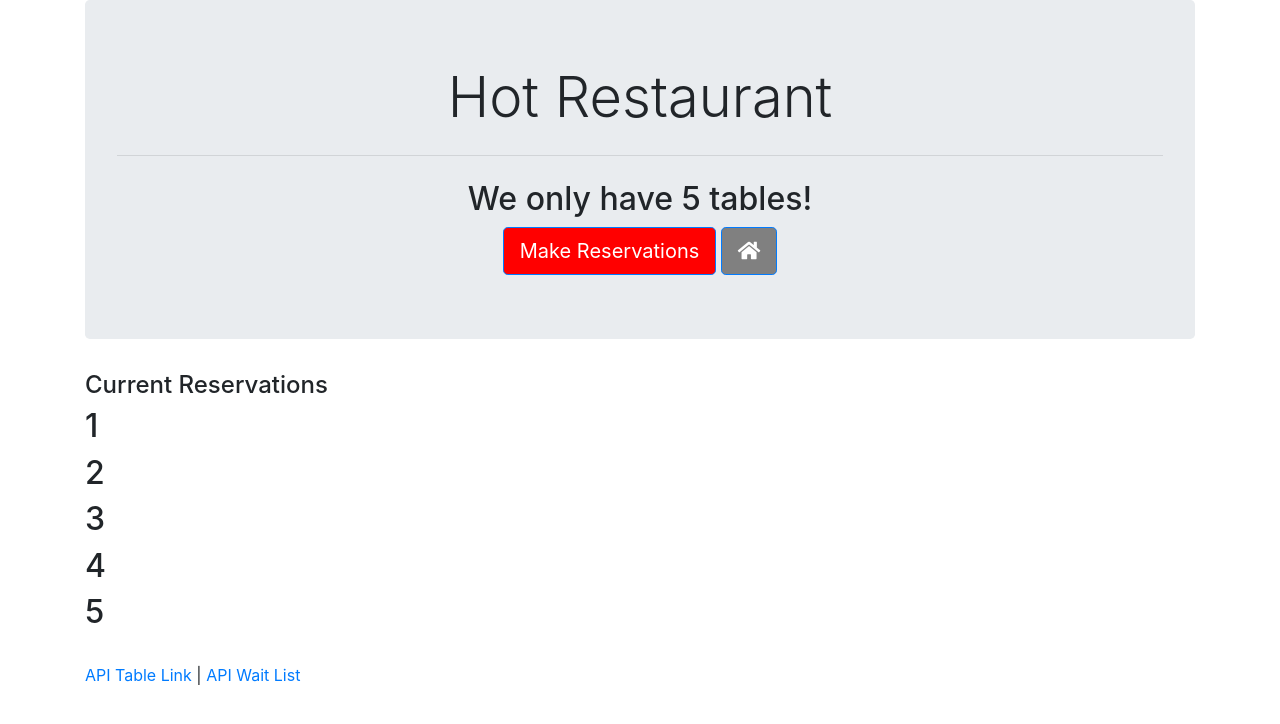
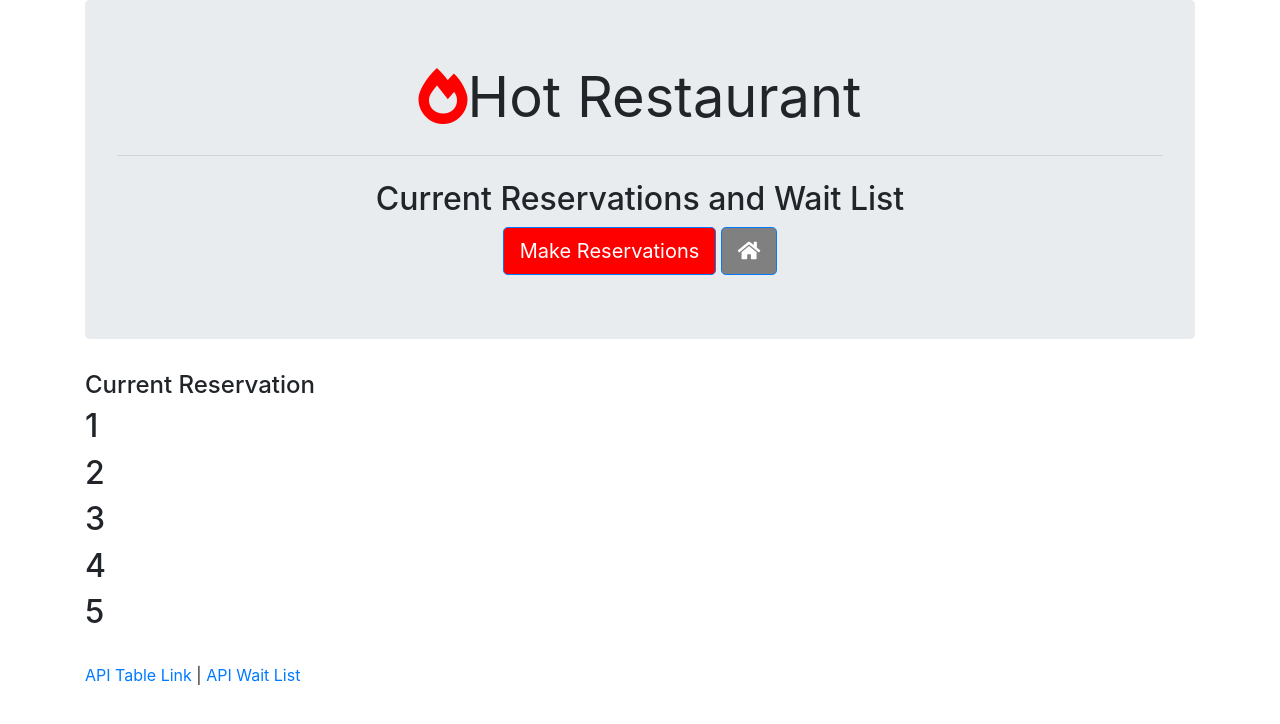
Before and after one commit to luvwitch/HotRestaurant, a website: page tables.html in a window 1280 px wide. Drawn offline with nearby package versions, Linux system fonts and the light colour scheme.

Commit message:
updating tables

```diff
--- a/tables.html
+++ b/tables.html
@@ -13,9 +13,9 @@
 
     <div class="container">
         <div id="center" class="jumbotron">
-            <h1 class="display-4">Hot Restaurant</h1>
+            <h1 class="display-4"><i id="fire" class="fas fa-fire-alt"></i><strong>Hot Restaurant</strong></h1>
             <hr class="my-4">
-            <h2>We only have 5 tables!</h2>
+            <h2>Current Reservations and Wait List</h2>
             <a id="red" class="btn btn-primary btn-lg" href="./reserve.html" role="button">Make Reservations</a>
             <a id="gray" class="btn btn-primary btn-lg" href="./index.html" role="button"><i class="fas fa-home"></i></a>
         </div>
@@ -24,7 +24,7 @@
             <div class="col-lg-12">
                 <div class="panel panel-default"></div>
                     <div class="panel-heading">
-                        <h4 class="panel-title">Current Reservations</h4>
+                        <h4 class="panel-title">Current Reservation</h4>
                     </div>
                     <div class="panel-body" id="tableSection">
                         <div class="well" id="tableWell-11">
```
Also changed, not shown: index.html (+1 -1 lines).
